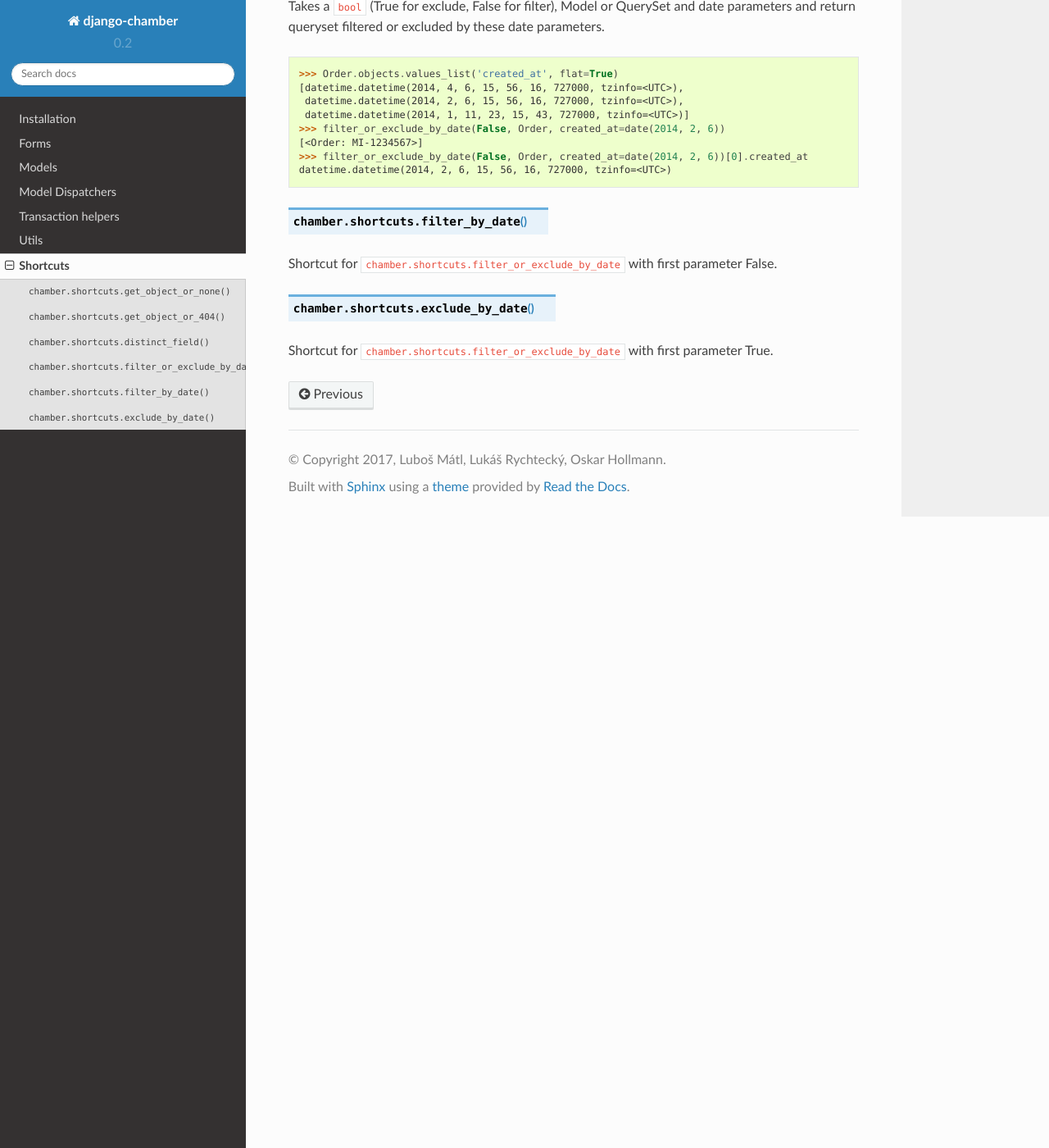
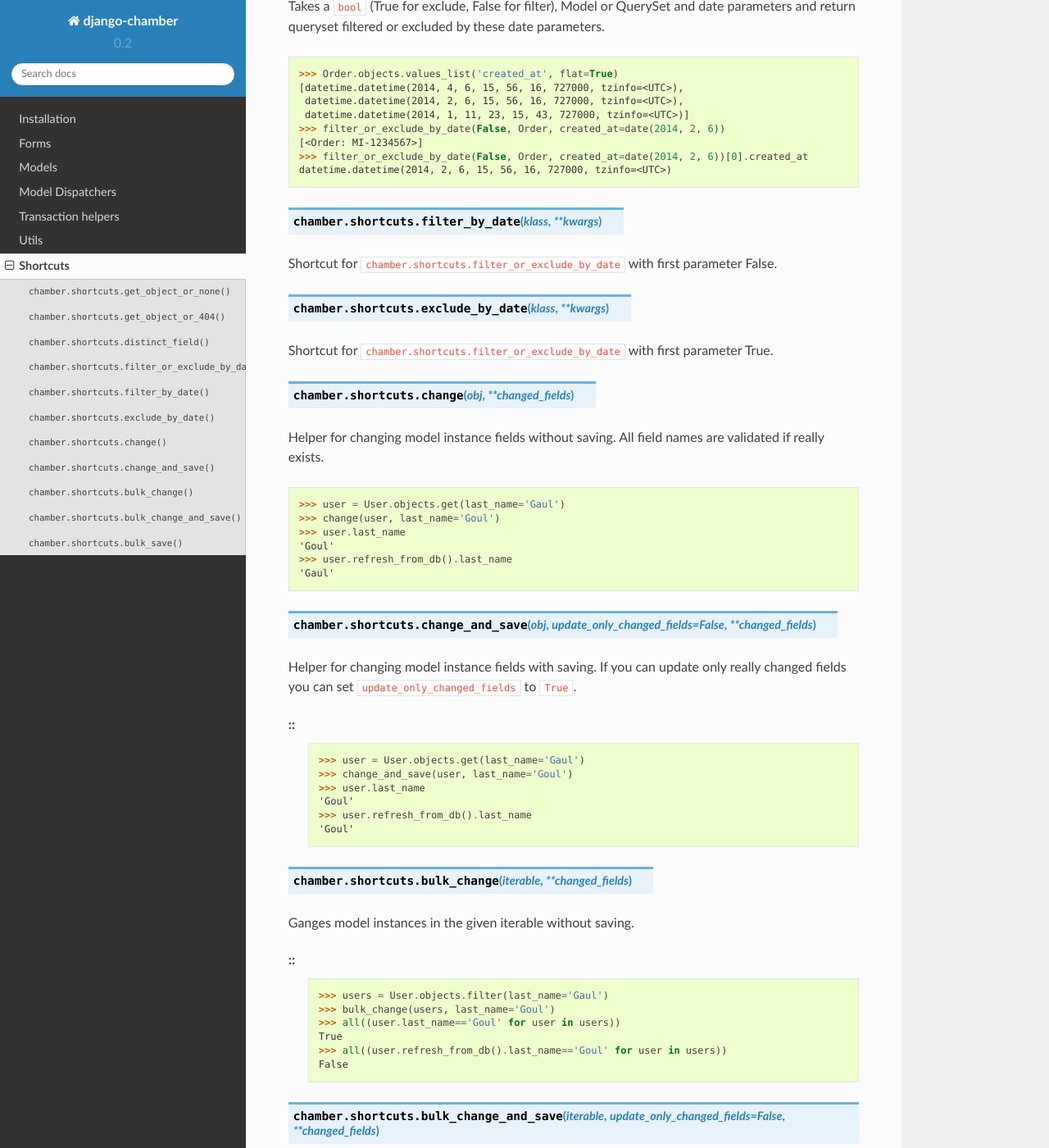
Before and after one commit to druids/django-chamber, a Sphinx documentation site: the page built from docs/shortcuts.rst, in a window 1280 px wide and 1400 px high, scrolled down 1060 px. Shown: the whole window at 82% size. Built offline with Sphinx 7.4.7 and the Read the Docs theme 2.0.0, drawn with Linux system fonts in a browser that asks for light colours; some of the changed text lies outside the part shown.

```diff
--- a/docs/shortcuts.rst
+++ b/docs/shortcuts.rst
@@ -3,7 +3,7 @@ Shortcuts
 
 This is a collection of Django-styled shotcut function.
 
-.. function:: chamber.shortcuts.get_object_or_none
+.. function:: chamber.shortcuts.get_object_or_none(klass, *args, **kwargs)
 
 Takes a Model or a QuerySet and some filter keyword arguments and returns an instance
 of the Model if it exists, ``None`` otherwise. Similar to ``get_object_or_404`` in Django.
@@ -14,7 +14,7 @@ of the Model if it exists, ``None`` otherwise. Similar to ``get_object_or_404``
     <User: Gaul Asterix>
     >>> get_object_or_none(User.objects.exclude(pk=1), pk=1) or ''
 
-.. function:: chamber.shortcuts.get_object_or_404
+.. function:: chamber.shortcuts.get_object_or_404(klass, *args, **kwargs)
 
 Takes a Model or a QuerySet and some filter keyword arguments and returns an instance
 of the Model if it exists, raises ``django.http.response.Http404`` otherwise.
@@ -30,7 +30,7 @@ of the Model if it exists, raises ``django.http.response.Http404`` otherwise.
         raise Http404
     Http404
 
-.. function:: chamber.shortcuts.distinct_field
+.. function:: chamber.shortcuts.distinct_field(klass, *args, **kwargs)
 
 Takes a Model or a QuerySet. The rest of the args are the fields whose unique values should be returned.
 
@@ -41,7 +41,7 @@ Takes a Model or a QuerySet. The rest of the args are the fields whose unique va
     >>> distinct_field(User.objects.filter(last_name='Gaul'), 'last_name')
     [(u'Gaul',)]
 
-.. function:: chamber.shortcuts.filter_or_exclude_by_date
+.. function:: chamber.shortcuts.filter_or_exclude_by_date(negate, klass, **kwargs)
 
 Takes a ``bool`` (True for exclude, False for filter), Model or
 QuerySet and date parameters and return queryset filtered or excluded by
@@ -58,10 +58,64 @@ these date parameters.
     >>> filter_or_exclude_by_date(False, Order, created_at=date(2014, 2, 6))[0].created_at
     datetime.datetime(2014, 2, 6, 15, 56, 16, 727000, tzinfo=<UTC>)
 
-.. function:: chamber.shortcuts.filter_by_date
+.. function:: chamber.shortcuts.filter_by_date(klass, **kwargs)
 
 Shortcut for ``chamber.shortcuts.filter_or_exclude_by_date`` with first parameter False.
 
-.. function:: chamber.shortcuts.exclude_by_date
+.. function:: chamber.shortcuts.exclude_by_date(klass, **kwargs)
 
 Shortcut for ``chamber.shortcuts.filter_or_exclude_by_date`` with first parameter True.
+
+.. function:: chamber.shortcuts.change(obj, **changed_fields)
+
+Helper for changing model instance fields without saving. All field names are validated if really exists.
+
+::
+
+    >>> user = User.objects.get(last_name='Gaul')
+    >>> change(user, last_name='Goul')
+    >>> user.last_name
+    'Goul'
+    >>> user.refresh_from_db().last_name
+    'Gaul'
+
+
+.. function:: chamber.shortcuts.change_and_save(obj, update_only_changed_fields=False, **changed_fields)
+
+Helper for changing model instance fields with saving. If you can update only really changed fields you can set ``update_only_changed_fields`` to ``True``.
+
+::
+    >>> user = User.objects.get(last_name='Gaul')
+    >>> change_and_save(user, last_name='Goul')
+    >>> user.last_name
+    'Goul'
+    >>> user.refresh_from_db().last_name
+    'Goul'
+
+.. function:: chamber.shortcuts.bulk_change(iterable, **changed_fields)
+
+Ganges model instances in the given iterable without saving.
+
+::
+    >>> users = User.objects.filter(last_name='Gaul')
+    >>> bulk_change(users, last_name='Goul')
+    >>> all((user.last_name=='Goul' for user in users))
+    True
+    >>> all((user.refresh_from_db().last_name=='Goul' for user in users))
+    False
+
+.. function:: chamber.shortcuts.bulk_change_and_save(iterable, update_only_changed_fields=False, **changed_fields)
+
+Change model iinstances in the given iterable with saving. If you can update only really changed fields you can set ``update_only_changed_fields`` to ``True``.
+
+::
+    >>> users = User.objects.filter(last_name='Gaul')
+    >>> bulk_change_and_save(users, last_name='Goul')
+    >>> all((user.last_name=='Goul' for user in users))
+    True
+    >>> all((user.refresh_from_db().last_name=='Goul' for user in users))
+    True
+
+.. function:: chamber.shortcuts.bulk_save(iterable, update_only_changed_fields=False, **changed_fields)
+
+Saves a objects in a given `iterable`.
```
Also changed, not shown: docs/models.rst (+84 -5 lines), 10 other files.
